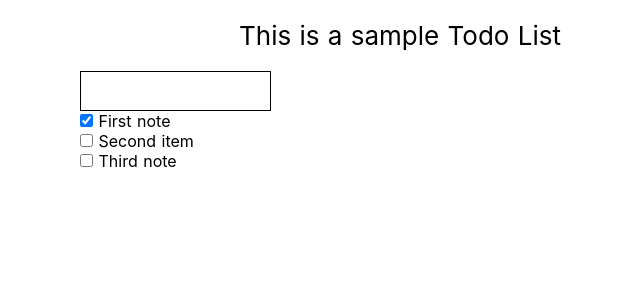
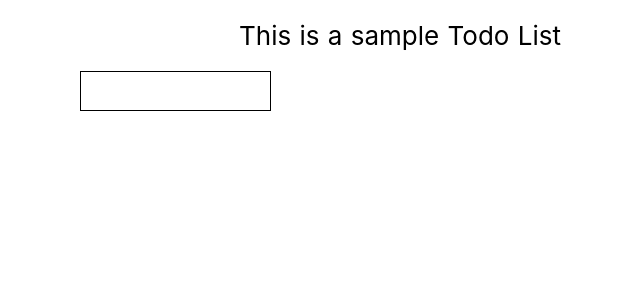
Before and after one commit to Kenil27/TodoList, a Nuxt app: page / in a window 1280 px wide. Shown: the top 300 px of the page, without its empty margins (240-880 px from the left). Built offline with nearby package versions, Linux system fonts and the light colour scheme.

Commit message:
local storage added

```diff
--- a/nuxt.config.js
+++ b/nuxt.config.js
@@ -1,6 +1,14 @@
 const pkg = require('./package')
 
+const routerBase = process.env.DEPLOY_ENV === 'GH_PAGES' ? {
+  router: {
+    base: '/<repository-name>/'
+  }
+} : {}
+
 module.exports = {
+  ...routerBase,
+
   // mode: 'spa',
 
   /*
--- a/package.json
+++ b/package.json
@@ -6,15 +6,14 @@
   "private": true,
   "scripts": {
     "dev": "cross-env NODE_ENV=development nodemon server/index.js --watch server",
-    "build": "nuxt build",
     "start": "cross-env NODE_ENV=production node server/index.js",
-    "generate": "nuxt generate"
+    "generate": "cross-env DEPLOY_ENV=GH_PAGES nuxt generate"
   },
   "dependencies": {
     "@nuxtjs/axios": "^5.0.0",
     "cross-env": "^5.2.0",
     "express": "^4.16.3",
-    "nuxt": "2.3.4"
+    "nuxt": "2.1.0"
   },
   "devDependencies": {
     "nodemon": "1.18.7"
--- a/pages/index.vue
+++ b/pages/index.vue
@@ -4,9 +4,10 @@
     <div class="todo">
         <input type="text" class="list" v-model="pushItem"  @keyup.enter="pushInput" />
         <div>
-          <p v-for="note in notes" :key="note" class="list-item">
-            <input type="checkbox" id="checkbox" v-model="note.checked">
+          <p v-for="note in notes" :key="note.title" class="list-item">
+            <input type="checkbox" id="checkbox" v-model="note.checked" v-on:change="toggleNote">
             {{note.title}}
+            <button @click="removeItem(note)" type="button">x</button>
           </p><br>
         </div>
     </div>
@@ -19,16 +20,34 @@ export default {
   data() {
     return {
       pushItem: '',
-      notes : [
-        {title: 'First note', checked: true},
-        {title: 'Second item',checked: false},
-        {title: 'Third note', checked: false}]
+      notes : []
+    }
+  },
+  mounted() {
+
+    const str = localStorage.getItem('myTodos')
+    if (str) {
+      const parsedArr = JSON.parse(str)
+      this.notes = parsedArr
+    } else {
+      this.notes = []
     }
   },
   methods: {
     pushInput(){
-     this.notes.push({title: this.pushItem, checked: false})
-     this.pushItem= '';
+      this.notes.push({title: this.pushItem, checked: false})
+      this.pushItem= '';
+      this.saveNotesToStorage()
+    },
+    toggleNote(e) {
+      this.saveNotesToStorage()
+    },
+    removeItem(note) {
+      this.notes.splice(this.notes.indexOf(note),1)
+      this.saveNotesToStorage()
+    },
+    saveNotesToStorage() {
+      localStorage.setItem('myTodos', JSON.stringify(this.notes));
     }
   },
 };
```
Also changed, not shown: 3 other files (tests, documents, lock files or other folders).
